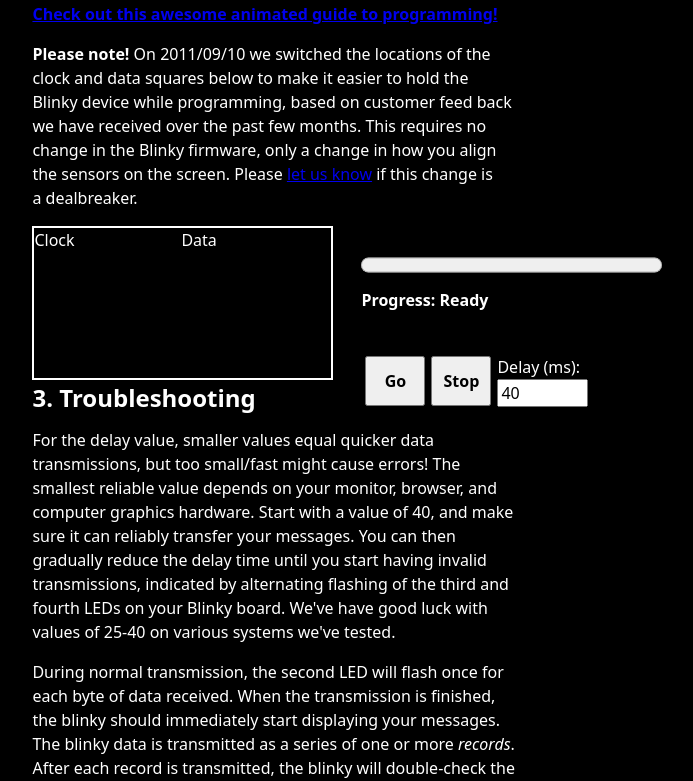
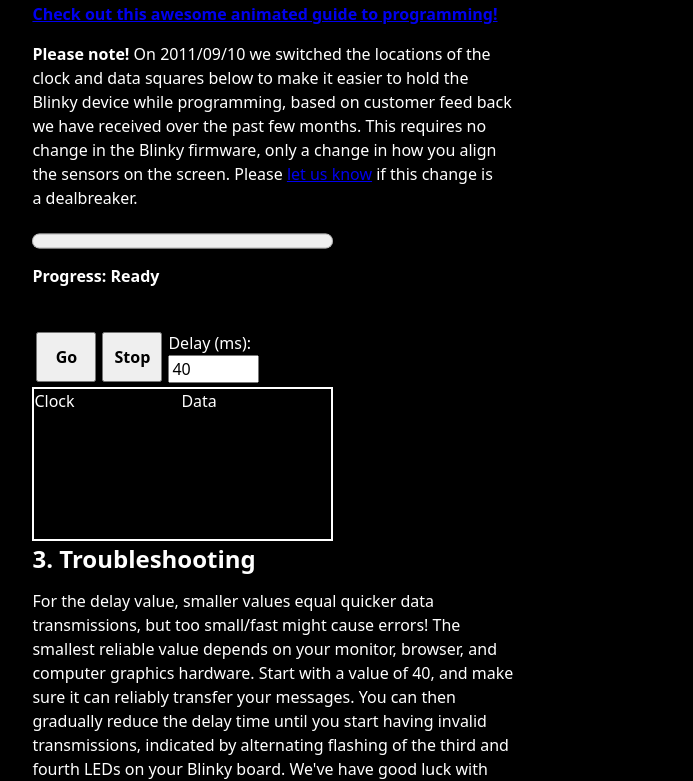
Before and after one commit to wayneandlayne/blinky, a PHP site: page / in a window 1280 px wide. Shown: the part 1176-1957 px from the top of the page, without its empty margins (365-1058 px from the left). Run offline with PHP 8.4, Linux system fonts and the light colour scheme.

Commit message:
Extract styles into CSS; inputs to buttons

```diff
--- a/blinkywww/src/index.html
+++ b/blinkywww/src/index.html
@@ -466,9 +466,8 @@
         it easier to hold the Blinky device while programming, based on customer feed back we have received over the
         past few months. This requires no change in the Blinky firmware, only a change in how you align the sensors on
         the screen. Please <a href="/contact/">let us know</a> if this change is a dealbreaker.</p>
-    <div style="width: 620px;">
-        <div style="float: right; width: 301px; padding-left: 10px;">
-            <br/>
+    <div class="programming-panel">
+        <div>
             <div class="progress-wrapper">
                 <label for="progressBar" class="visually-hidden">Transmission progress</label>
                 <progress id="progressBar" value="0" max="100"></progress>
@@ -477,11 +476,11 @@
             <br/>
             <table border="0" cellspacing="2" cellpadding="2">
                 <tr>
-                    <td><input type="button" onClick="javascript:start_dump();"
-                               style="height: 50px; width: 60px; font-size: 100%; font-weight: bold;" value="Go"/></td>
+                    <td><button onClick="javascript:start_dump();"
+                               class="go-button">Go</button></td>
                     <td>
-                        <input type="button" onClick="javascript:stop_dump();"
-                               style="height: 50px; width: 60px; font-size: 100%; font-weight: bold;" value="Stop"/>
+                        <button onClick="javascript:stop_dump();"
+                               class="stop-button">Stop</button>
                     </td>
                     <td>Delay (ms):<br/><input type="text" size="4" id="delay" value="40"/></td>
                 </tr>
--- a/blinkywww/src/style.css
+++ b/blinkywww/src/style.css
@@ -116,3 +116,10 @@
     padding: 5px 0;
     font-weight: bold;
 }
+
+.programming-panel button {
+    height: 50px;
+    width: 60px;
+    font-size: 100%;
+    font-weight: bold;
+}
```
